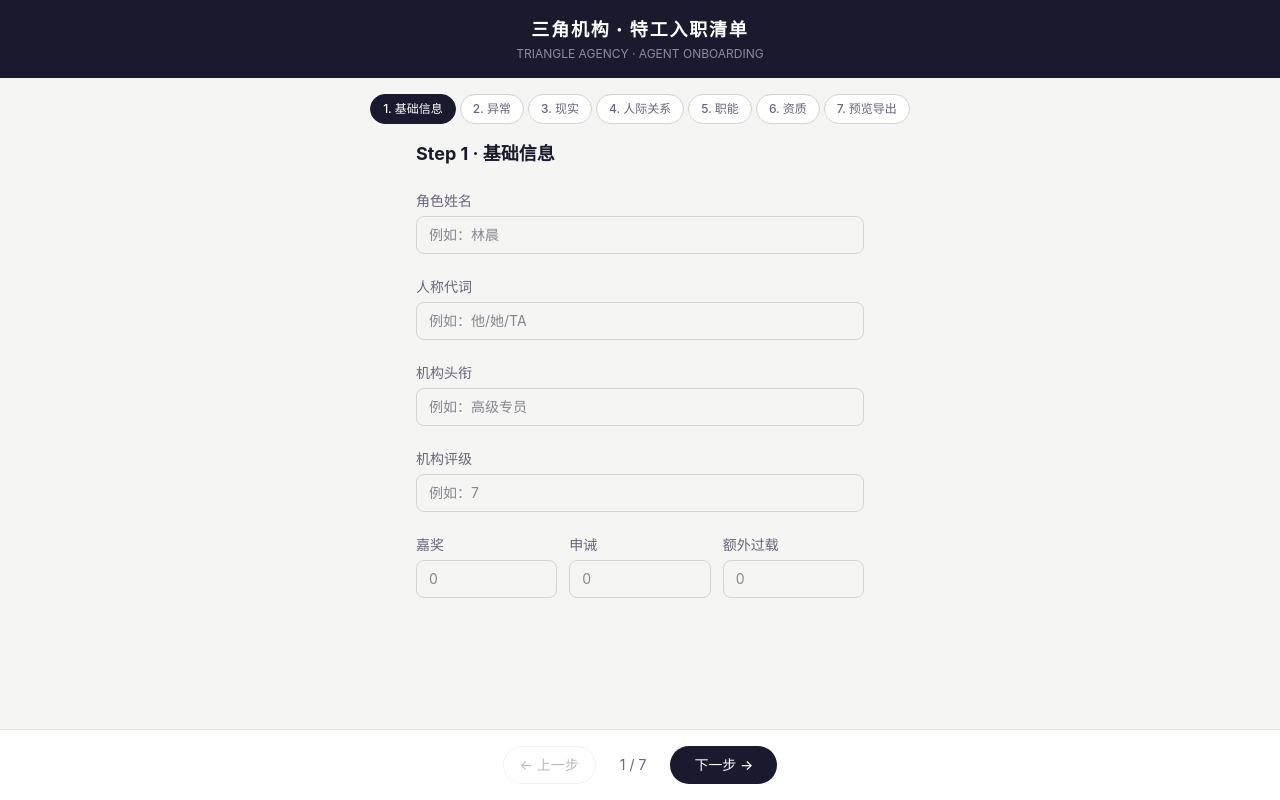
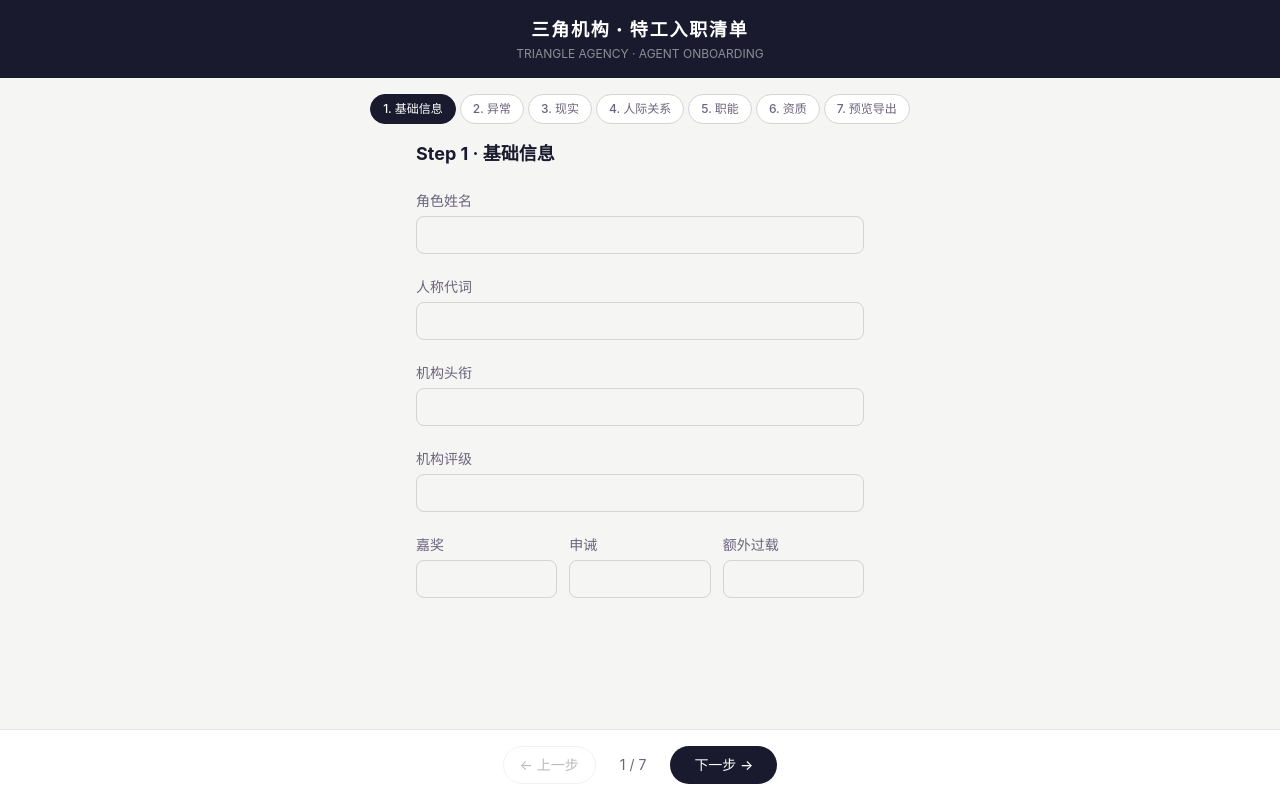
Before and after one commit to dqqql/TASheet, a React (Vite) app: page / in a window 1280 px wide. Built offline with nearby package versions, Linux system fonts and the light colour scheme.

Commit message:
移除所有输入框的默认提示文字

```diff
--- a/src/App.tsx
+++ b/src/App.tsx
@@ -143,7 +143,6 @@ export default function App() {
                     next[i] = e.target.value;
                     update('genericOnboardingAnswers', next);
                   }}
-                  placeholder="在此填写……"
                 />
               </div>
             ))}
--- a/src/components/BasicInfo.tsx
+++ b/src/components/BasicInfo.tsx
@@ -19,34 +19,32 @@ export default function BasicInfo(props: Props) {
     <div className="max-w-md mx-auto space-y-5">
       <h2 className="text-lg font-bold text-ink">Step 1 · 基础信息</h2>
       {([
-        ['角色姓名', 'characterName', '例如：林晨'],
-        ['人称代词', 'pronouns', '例如：他/她/TA'],
-        ['机构头衔', 'agencyTitle', '例如：高级专员'],
-        ['机构评级', 'agencyRank', '例如：7'],
-      ]).map(([label, key, placeholder]) => (
+        ['角色姓名', 'characterName'],
+        ['人称代词', 'pronouns'],
+        ['机构头衔', 'agencyTitle'],
+        ['机构评级', 'agencyRank'],
+      ]).map(([label, key]) => (
         <label key={key} className="block">
           <span className="text-sm font-medium text-muted">{label}</span>
           <input
             className="mt-1 w-full rounded-lg border border-stone-300 px-3 py-2 text-sm focus:border-ink focus:outline-none"
             value={get(key)}
             onChange={(e) => onChange(key, e.target.value)}
-            placeholder={placeholder}
           />
         </label>
       ))}
       <div className="grid grid-cols-3 gap-3">
         {([
-          ['嘉奖', 'commendations', '0'],
-          ['申诫', 'reprimands', '0'],
-          ['额外过载', 'extraOverload', '0'],
-        ]).map(([label, key, placeholder]) => (
+          ['嘉奖', 'commendations'],
+          ['申诫', 'reprimands'],
+          ['额外过载', 'extraOverload'],
+        ]).map(([label, key]) => (
           <label key={key} className="block">
             <span className="text-sm font-medium text-muted">{label}</span>
             <input
               className="mt-1 w-full rounded-lg border border-stone-300 px-3 py-2 text-sm focus:border-ink focus:outline-none"
               value={get(key)}
               onChange={(e) => onChange(key, e.target.value)}
-              placeholder={placeholder}
             />
           </label>
         ))}
--- a/src/components/CareerSection.tsx
+++ b/src/components/CareerSection.tsx
@@ -63,7 +63,6 @@ export default function CareerSection({
                   rows={2}
                   value={specialAnswer}
                   onChange={(e) => onSpecialAnswer(e.target.value)}
-                  placeholder="在此填写……"
                 />
               </div>
             )}
--- a/src/components/RealitySection.tsx
+++ b/src/components/RealitySection.tsx
@@ -64,7 +64,6 @@ export default function RealitySection({
                   rows={2}
                   value={specialAnswer}
                   onChange={(e) => onSpecialAnswer(e.target.value)}
-                  placeholder="在此填写……"
                 />
               </div>
             )}
@@ -79,7 +78,6 @@ export default function RealitySection({
                     rows={2}
                     value={onboardingAnswers[i] || ''}
                     onChange={(e) => onOnboardingAnswer(i, e.target.value)}
-                    placeholder="在此填写……"
                   />
                 </div>
               ))}
--- a/src/components/RelationshipEditor.tsx
+++ b/src/components/RelationshipEditor.tsx
@@ -43,7 +43,6 @@ export default function RelationshipEditor({ prompts, entries, onChange }: Props
                     className="mt-0.5 w-full rounded-lg border border-stone-300 px-2 py-1.5 text-sm focus:border-ink focus:outline-none"
                     value={e.name}
                     onChange={(ev) => update(i, 'name', ev.target.value)}
-                    placeholder="姓名"
                   />
                 </label>
                 <label className="block">
@@ -52,7 +51,6 @@ export default function RelationshipEditor({ prompts, entries, onChange }: Props
                     className="mt-0.5 w-full rounded-lg border border-stone-300 px-2 py-1.5 text-sm focus:border-ink focus:outline-none"
                     value={e.player}
                     onChange={(ev) => update(i, 'player', ev.target.value)}
-                    placeholder="玩家名"
                   />
                 </label>
               </div>
@@ -63,7 +61,6 @@ export default function RelationshipEditor({ prompts, entries, onChange }: Props
                   rows={2}
                   value={e.description}
                   onChange={(ev) => update(i, 'description', ev.target.value)}
-                  placeholder="描述你们之间的关系……"
                 />
               </label>
             </div>
```
Also changed, not shown: .claude/settings.local.json.
